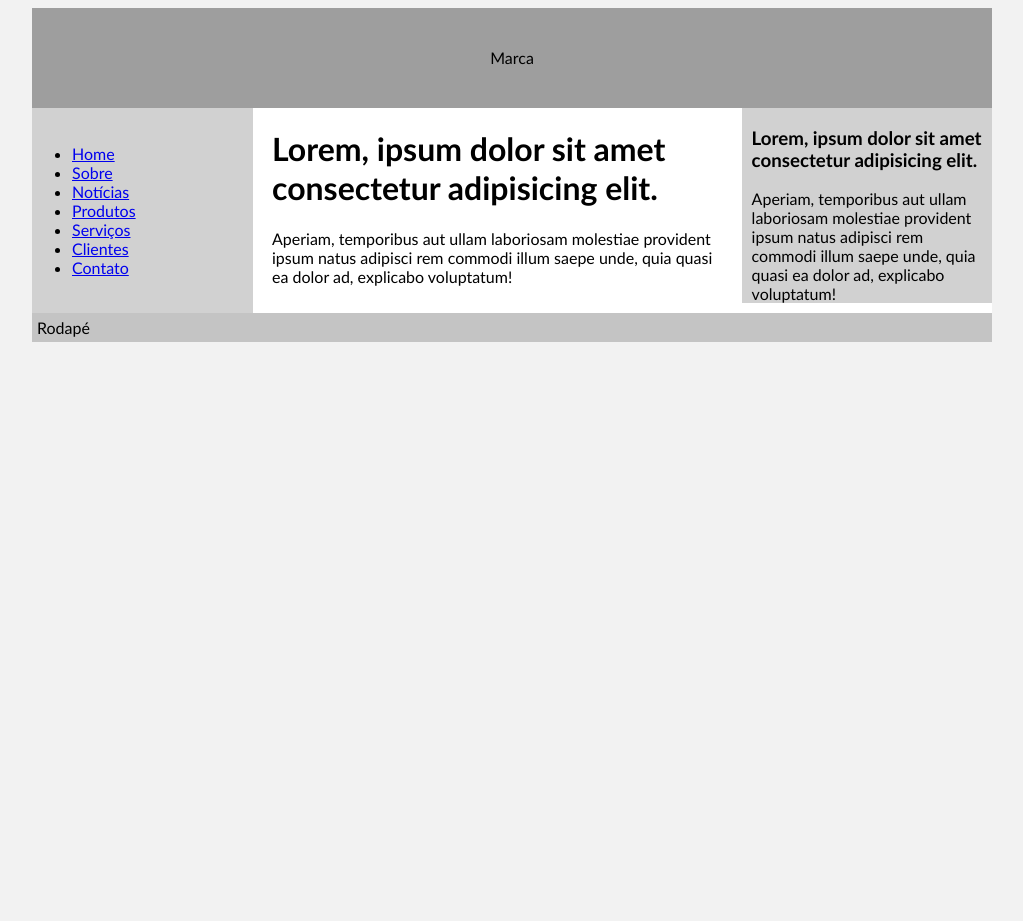
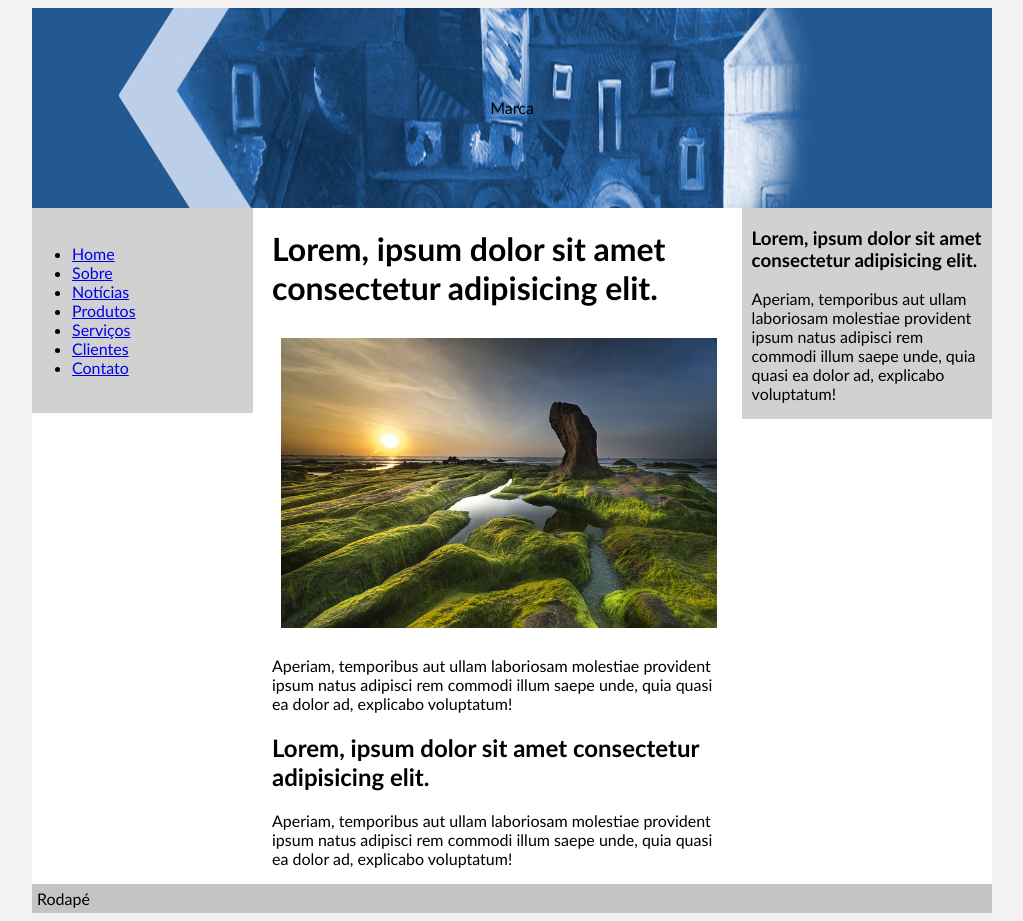
Before and after one commit to kevinm4ch/curso_domine_web, a plain HTML site: page css_avancado/tipos_layouts/layout_liquido/index.html in a window 1280 px wide. Shown: the whole page, without its empty margins (128-1151 px from the left). Before the commit the page ends 800 px from the top, so only its background shows below. Drawn offline with Linux system fonts and the light colour scheme.

Commit message:
aula - imagens liquidas

```diff
--- a/css_avancado/tipos_layouts/layout_liquido/css/style.css
+++ b/css_avancado/tipos_layouts/layout_liquido/css/style.css
@@ -13,15 +13,21 @@ body{
 }
 
 #marca{
-    height: 100px;
-    background-color: #9E9E9E;
+    height: 200px;
+    background: #222952 url("../img/cabecalho2.jpg") no-repeat center;
     text-align: center;
-    line-height: 100px;
+    line-height: 200px;
 }
 
 #conteudo{
     width: 75%;
     float: right;
+}
+
+#conteudo img{
+    max-width: 600px;
+    width: 96%;
+    padding: 2%;
 }
 
 #conteudo-principal{
--- a/css_avancado/tipos_layouts/layout_liquido/index.html
+++ b/css_avancado/tipos_layouts/layout_liquido/index.html
@@ -12,11 +12,15 @@
         <div id="conteudo">
             <div id="conteudo-principal">
                 <h1>Lorem, ipsum dolor sit amet consectetur adipisicing elit.</h1>
-                Aperiam, temporibus aut ullam laboriosam molestiae provident ipsum natus adipisci rem commodi illum saepe unde, quia quasi ea dolor ad, explicabo voluptatum!
+                <img src="img/natureza.jpg" alt="natureza">
+                <p>Aperiam, temporibus aut ullam laboriosam molestiae provident ipsum natus adipisci rem commodi illum saepe unde, quia quasi ea dolor ad, explicabo voluptatum!</p>
+
+                <h2>Lorem, ipsum dolor sit amet consectetur adipisicing elit.</h2>
+                <p>Aperiam, temporibus aut ullam laboriosam molestiae provident ipsum natus adipisci rem commodi illum saepe unde, quia quasi ea dolor ad, explicabo voluptatum!</p>
             </div>
             <div id="conteudo-secundario">
                 <h3>Lorem, ipsum dolor sit amet consectetur adipisicing elit.</h3>
-                Aperiam, temporibus aut ullam laboriosam molestiae provident ipsum natus adipisci rem commodi illum saepe unde, quia quasi ea dolor ad, explicabo voluptatum!
+                <p>Aperiam, temporibus aut ullam laboriosam molestiae provident ipsum natus adipisci rem commodi illum saepe unde, quia quasi ea dolor ad, explicabo voluptatum!</p>
             </div>
         </div>
         <div id="navegacao">
```
Also changed, not shown: css_avancado/tipos_layouts/layout_liquido/img/cabecalho.jpg (added), css_avancado/tipos_layouts/layout_liquido/img/cabecalho2.jpg (added), css_avancado/tipos_layouts/layout_liquido/img/natureza.jpg (added).
